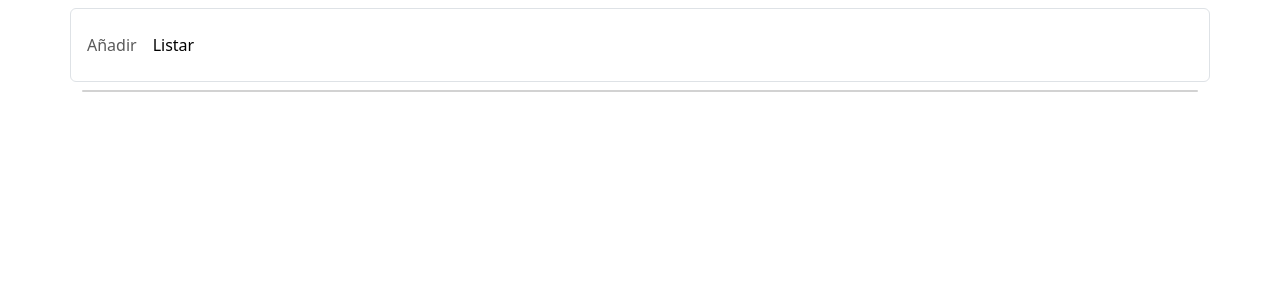
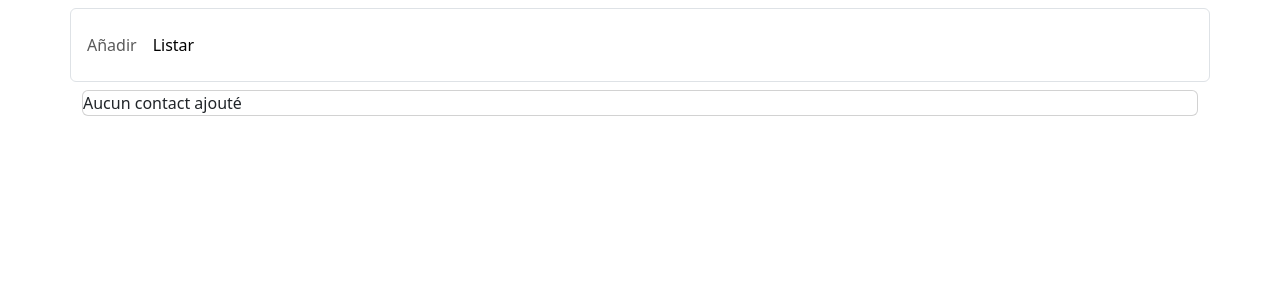
Before and after one commit to celoplay/list-contacts-app, an Angular app: page /list-contacts in a window 1280 px wide. Shown: the top 300 px of the page. Built offline with nearby package versions, Linux system fonts and the light colour scheme.

Commit message:
borrar contacto

```diff
--- a/src/app/components/list-contacts/list-contacts.html
+++ b/src/app/components/list-contacts/list-contacts.html
@@ -1,10 +1,13 @@
 <div class="card">
-    @for (contact of lisContacts; track contact) {
+    @for (contact of lisContacts; track contact; let index = $index) {
     <div class="card-body">
-        <h5 class="card-title">{{contact.surname + ", "+ contact.name}}</h5>
+        <h5 class="card-title">{{contact.surname + ", "+ contact.name|titlecase}}</h5>
         <p class="card-text">{{contact.telephone}}</p>
-        <a class="btn btn-danger"> <i class="bi  bi-trash">
+        <a class="btn btn-danger" (click)="deleteContact(index)"> <i class="bi  bi-trash">
                 éliminer</i></a>
     </div>
-}
+    }@empty {
+    <div class="col-12">
+        Aucun contact ajouté</div>
+    }
 </div>
--- a/src/app/components/list-contacts/list-contacts.ts
+++ b/src/app/components/list-contacts/list-contacts.ts
@@ -1,14 +1,19 @@
 import { Component, inject } from '@angular/core';
 import { ContactService } from '../../services/contact';
 import { IContact } from '../../models/contact.model';
+import { TitleCasePipe } from '@angular/common';
 
 @Component({
   selector: 'app-list-contacts',
-  imports: [],
+  imports: [TitleCasePipe],
   templateUrl: './list-contacts.html',
   styleUrl: './list-contacts.scss'
 })
 export class ListContacts {
   private contactService: ContactService = inject(ContactService);
   public lisContacts: IContact[] = this.contactService.lisContacts;
+
+  deleteContact(index: number){
+    this.contactService.deleteContact(index);
+  }
 }
--- a/src/app/services/contact.ts
+++ b/src/app/services/contact.ts
@@ -5,10 +5,15 @@ import { IContact } from '../models/contact.model';
   providedIn: 'root'
 })
 export class ContactService {
+  [x: string]: any;
 
   public lisContacts: IContact[] = [];
 
   addContact(contact:IContact){
     this.lisContacts.push(contact);
   };
+
+    deleteContact(index:number){
+    this.lisContacts.splice(index,1);
+  };
 }
```
